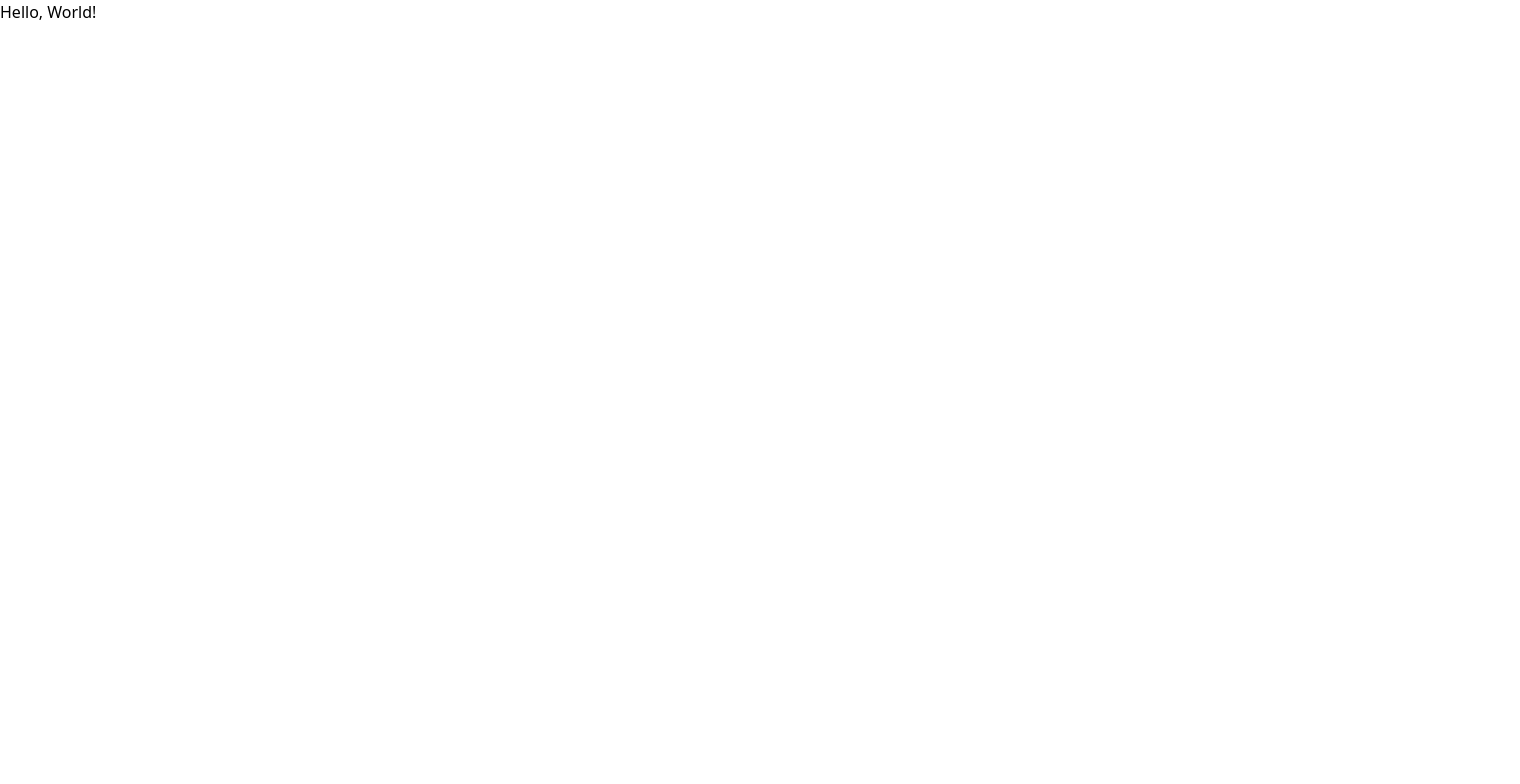
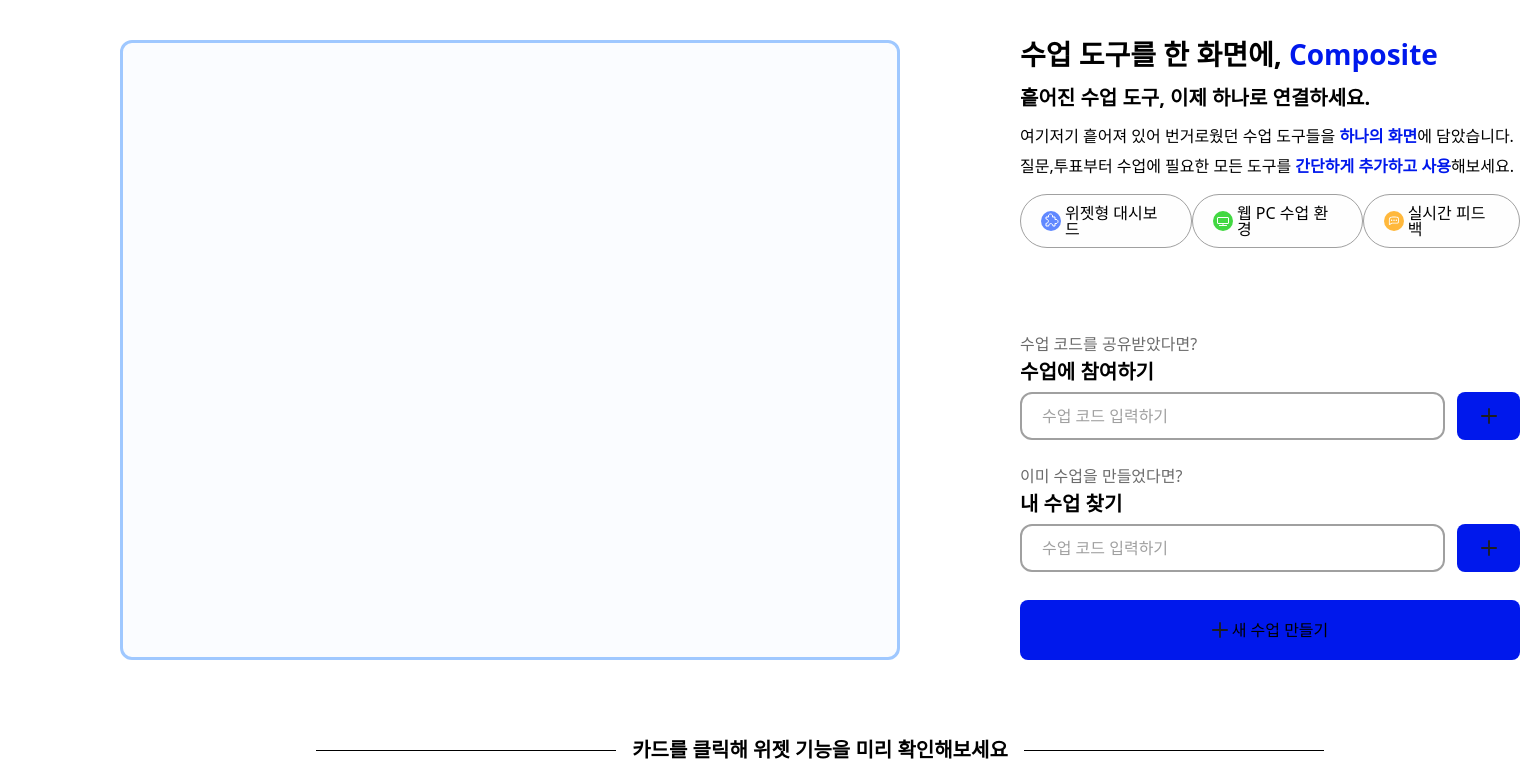
Before and after one commit to composite-organization/composite-frontend, a React (Vite) app: page / in a window 1280 px wide. Shown: the top 784 px of the page, 1520 px wide, since content can reach past the window. Built offline with nearby package versions, Linux system fonts and the light colour scheme.

Commit message:
feat: App.tsx 라우팅 구조 추가 및 DashBoardPage useParams 연결

```diff
--- a/src/app/App.tsx
+++ b/src/app/App.tsx
@@ -1,7 +1,20 @@
+import { BrowserRouter, Route, Routes } from 'react-router-dom';
+import MainPage from '@/page/main/MainPage';
+import DashBoardPage from '@/page/dashboard/DashBoardPage';
 import './App.css';
 
 function App() {
-  return <p>Hello, World!</p>;
+  return (
+    <BrowserRouter>
+      <Routes>
+        <Route path="/" element={<MainPage />} />
+        <Route
+          path="/dashboard/:lessonName/:teacherName"
+          element={<DashBoardPage />}
+        />
+      </Routes>
+    </BrowserRouter>
+  );
 }
 
 export default App;
--- a/src/page/dashboard/DashBoardPage.tsx
+++ b/src/page/dashboard/DashBoardPage.tsx
@@ -1,13 +1,13 @@
 import { useState } from 'react';
+import { useParams } from 'react-router-dom';
 import DashboardHeader from '@/features/dashboard/ui/dashboard-header/DashboardHeader';
 import AddWidgetModal from '@/features/dashboard/modal/add-widget-modal/AddWidgetModal';
 
-interface DashBoardPageProps {
-  lessonName: string;
-  teacherName: string;
-}
-
-function DashBoardPage({ lessonName, teacherName }: DashBoardPageProps) {
+function DashBoardPage() {
+  const { lessonName = '', teacherName = '' } = useParams<{
+    lessonName: string;
+    teacherName: string;
+  }>();
   const [isAddModalOpen, setIsAddModalOpen] = useState(false);
   const handleCloseAddModal = () => {
     setIsAddModalOpen(false);
```
